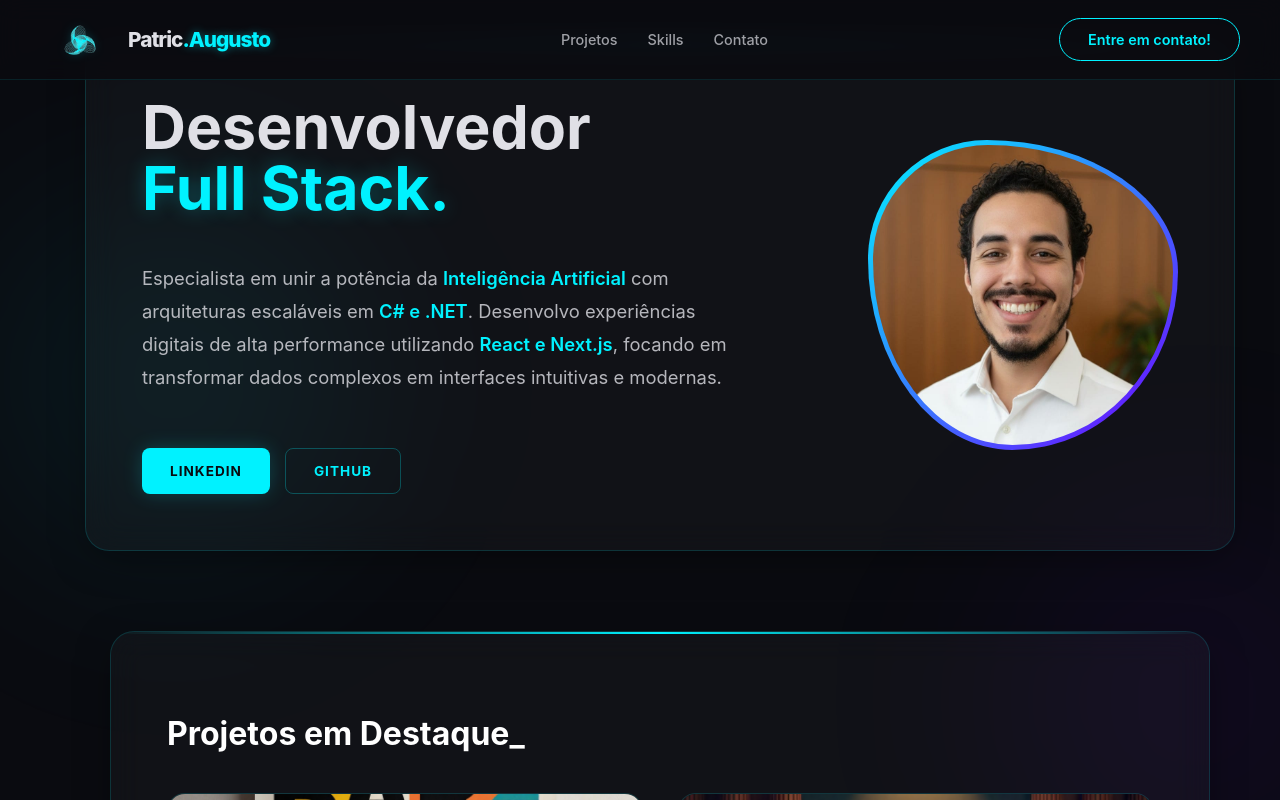
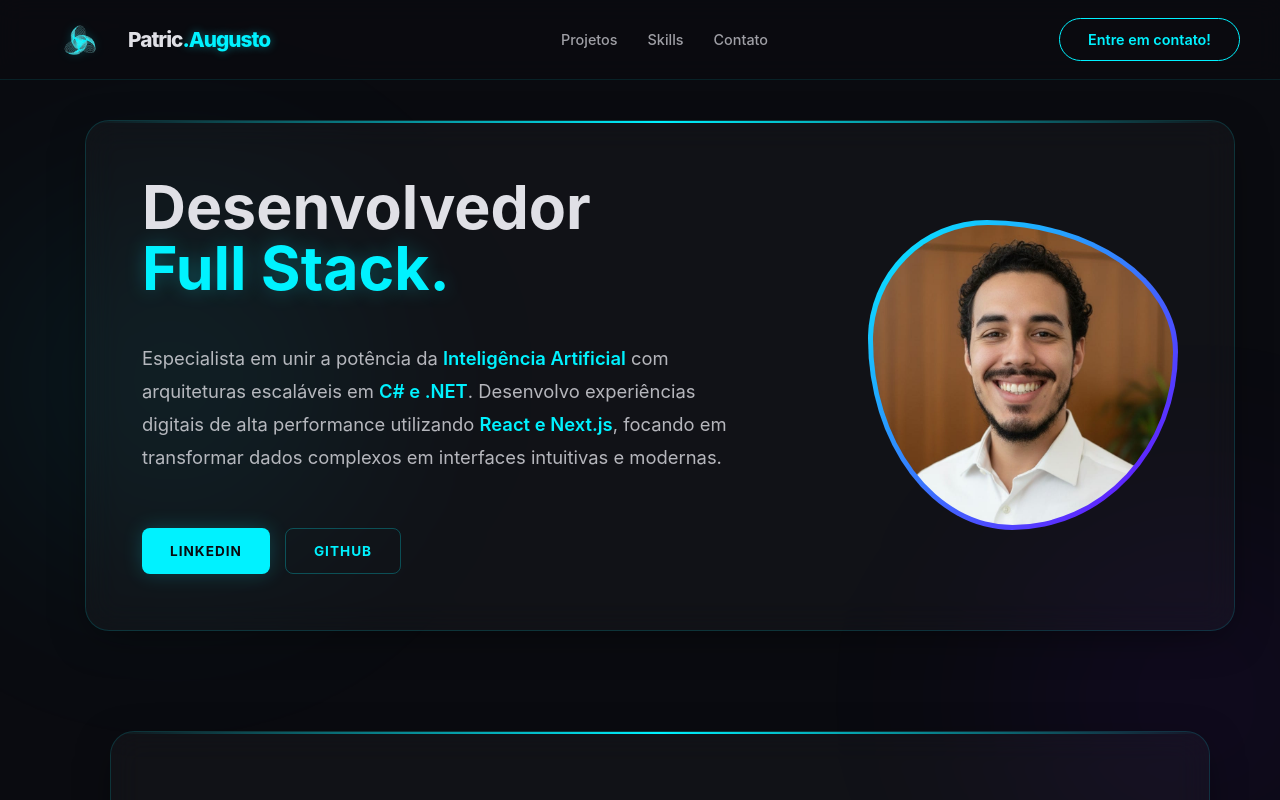
Before and after one commit to PatricAugusto/Portfolio-v3.0.0, a Next.js app: page / in a window 1280 px wide. Shown: the top 800 px of the page. Built offline with nearby package versions, Linux system fonts and the light colour scheme.

Commit message:
fix: adjust PageWrapper padding to prevent Navbar overlap with Hero

```diff
--- a/src/app/page.js
+++ b/src/app/page.js
@@ -11,8 +11,8 @@ const PageWrapper = styled.main`
   display: flex;
   flex-direction: column;
   align-items: center;
-  gap: 80px;
-  padding: 40px 20px;
+  gap: 100px;
+  padding: 120px 20px 80px 20px;
   position: relative;
   background-color: ${props => props.theme.colors.primary};
   overflow-x: hidden;
```
